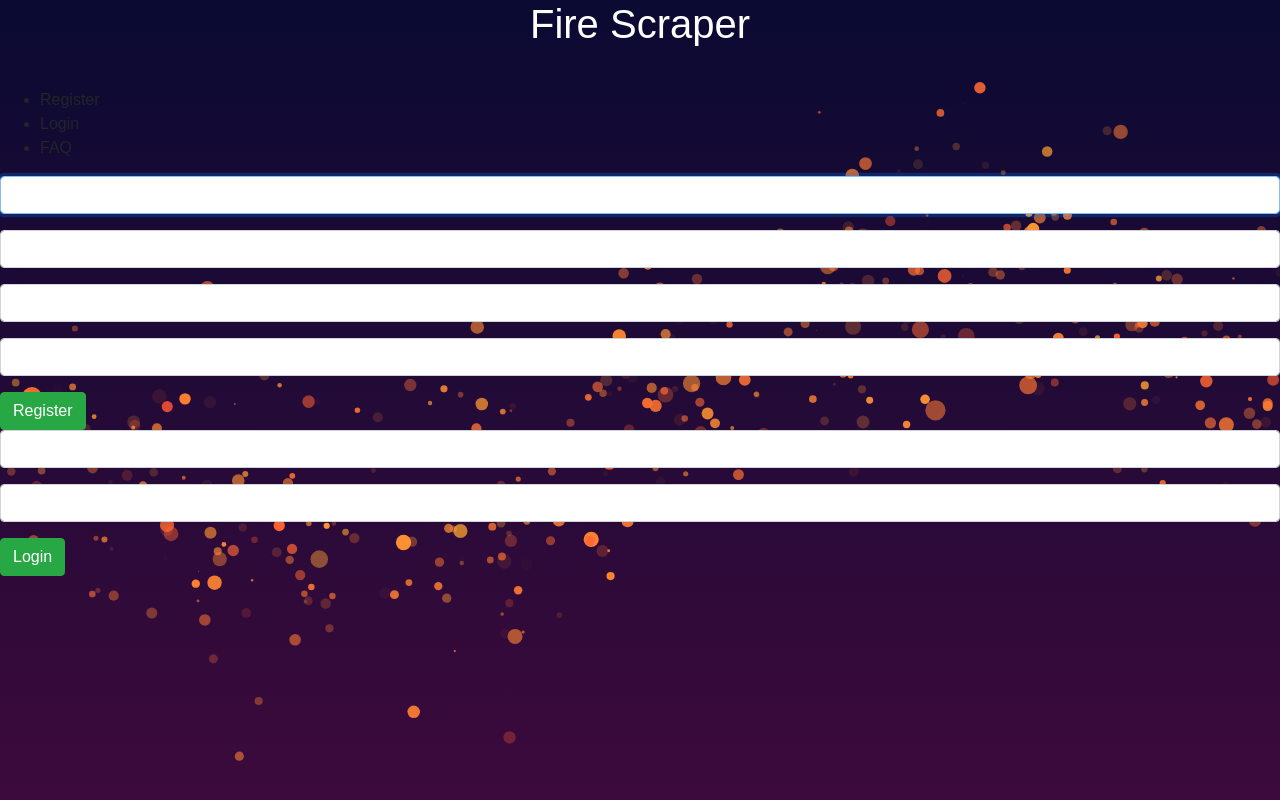
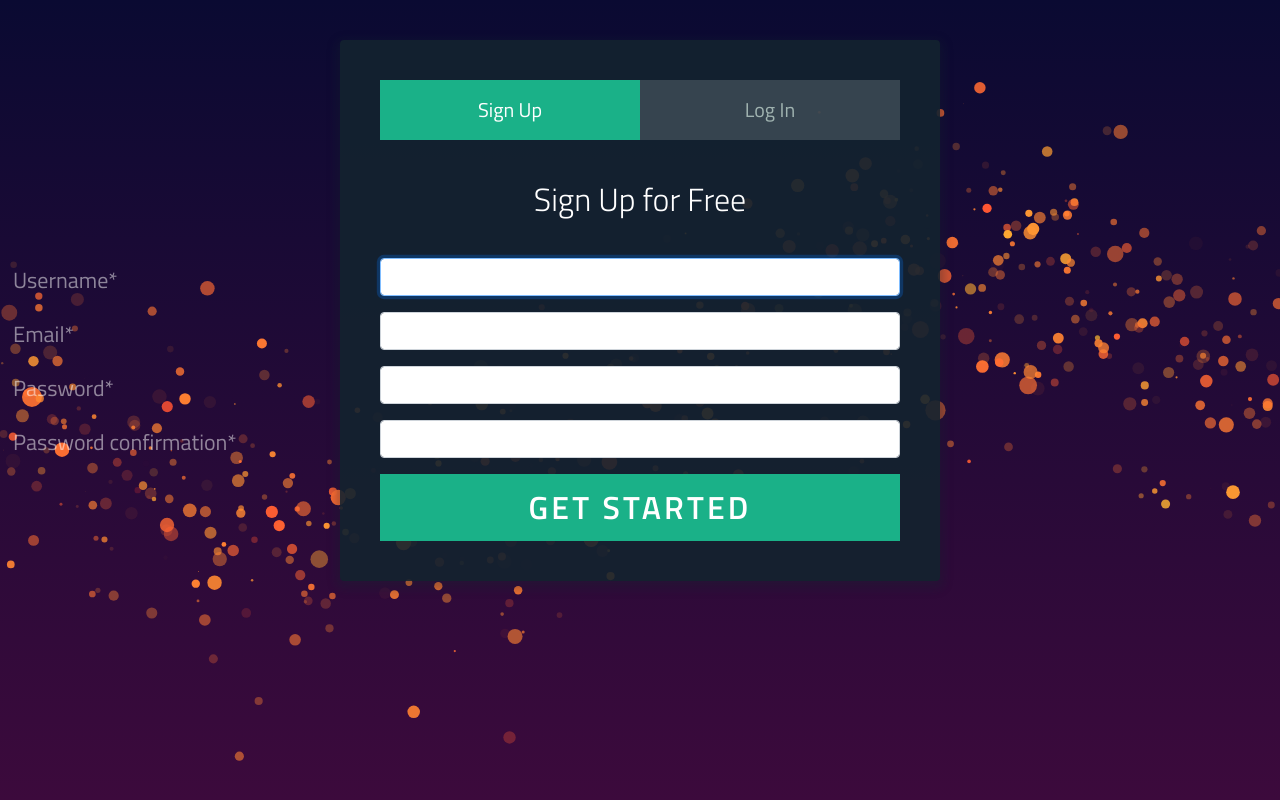
Before and after one commit to GavinAF/AmazonPriceScraper, a Django app: page / in a window 1280 px wide. Run offline with Django 3.2, Linux system fonts and the light colour scheme; some libraries are stand-ins or nearby versions.

Commit message:
Implemented register, login, logout & login required pages

```diff
--- a/online-version/main/templates/main/base.html
+++ b/online-version/main/templates/main/base.html
@@ -1,8 +1,21 @@
 <!DOCTYPE html>
 <html>
     <head>
+        {% load static %}
+        <title>{% block title%}Fire Scraper{% endblock %}</title>
 
-        <title>{% block title%}Fire Scraper{% endblock %}</title>
+
+
+
+        <link rel="apple-touch-icon" sizes="180x180" href="{% static 'icons/apple-touch-icon.png' %}">
+        <link rel="icon" type="image/png" sizes="32x32" href="{% static 'icons/favicon-32x32.png' %}">
+        <link rel="icon" type="image/png" sizes="16x16" href="{% static 'icons/favicon-16x16.png' %}">
+        <link rel="manifest" href="{% static 'icons/site.webmanifest' %}">
+        <link rel="mask-icon" href="{% static 'icons/safari-pinned-tab.svg' %}" color="#d55b5b">
+        <meta name="apple-mobile-web-app-title" content="Fire Scraper">
+        <meta name="application-name" content="Fire Scraper">
+        <meta name="msapplication-TileColor" content="#da532c">
+        <meta name="theme-color" content="#a21717">
 
 
 
--- a/online-version/main/templates/main/home.html
+++ b/online-version/main/templates/main/home.html
@@ -17,6 +17,7 @@
 <link rel="stylesheet" type="text/css" href="{% static 'css/home_particle.css' %}">
 
 <link href="https://fonts.googleapis.com/css?family=Lato:400,700&display=swap" rel="stylesheet">
+<link href='https://fonts.googleapis.com/css?family=Titillium+Web:400,300,600' rel='stylesheet' type='text/css'><link rel="stylesheet" href="https://cdnjs.cloudflare.com/ajax/libs/normalize/5.0.0/normalize.min.css">
 <link rel="stylesheet" href="{% static 'css/tabui.css' %}">
 
 {% load crispy_forms_tags %}
@@ -29,61 +30,46 @@
 <canvas id="particle-canvas"></canvas>
 <script  src="{% static 'js/particle_script.js' %}"></script>
 
-<div class="header">
-        <h1 class="header__title">Fire Scraper</h1>
-        <!--<div class="header__btns btns"><a class="header__btn btn" href="https://github.com/GavinAF/Fire-Scraper" title="Check on Github" target="_blanc">Check on Github</a></div>-->
-      </div>
+
+      <div class="form">
+
+        <ul class="tab-group">
+          <li class="tab active"><a href="#signup">Sign Up</a></li>
+          <li class="tab"><a href="#login">Log In</a></li>
+        </ul>
+
+        <div class="tab-content">
+          <div id="signup">
+            <h1>Sign Up for Free</h1>
+
+            <form id="register-form" action="{% url 'main:home' %}" method="POST" class="form-group">
+              {% csrf_token %}
+              {% crispy register_form %}
+              <!--<button type="submit" class="btn btn-success">Register</button>-->
+              <button form="register-form" name="register" type="submit" class="button button-block">Get Started</button>
+            </form>
+
+          </div>
+
+          <div id="login">
+            <h1>Welcome Back!</h1>
+
+            <form id="login-form" action="{% url 'main:home' %}" method="POST" class="form-group">
+              {% csrf_token %}
+              {% crispy login_form %}
+
+              <p class="forgot"><a href="#">Forgot Password?</a></p>
+              <button form="login-form" name="login" type="submit" class="button button-block">Log In</button>
+            </form>
+
+          </div>
+
+        </div><!-- tab-content -->
+
+  </div> <!-- /form -->
 
 
-
-      <div class="content">
-            <!--content title-->
-            <!--<h2 class="content__title">Click to any navigation link</h2>-->
-            <!--content inner-->
-            <div class="content__inner">
-              <!--tabs-->
-              <div class="tabs">
-                <!--tabs navigation-->
-                <div class="tabs__nav">
-                  <ul class="tabs__nav-list">
-                    <li class="tabs__nav-item js-active">Register</li>
-                    <li class="tabs__nav-item">Login</li>
-                    <li class="tabs__nav-item">FAQ</li>
-                  </ul>
-                </div>
-                <!--tabs panels-->
-                <div class="tabs__panels">
-                  <!--Register panel-->
-                  <div class="tabs__panel">
-                        <form name="register" method="POST" class="form-group">
-                                {% csrf_token %}
-                                {% crispy register_form %}
-                                <button type="submit" class="btn btn-success">Register</button>
-                        </form>
-                  </div>
-                  <!--End Register panel-->
-
-                  <!--Start Login panel-->
-                  <div class="tabs__panel">
-                      <form name="login" method="POST" class="form-group">
-                        {% csrf_token %}
-                        {% crispy login_form %}
-                        <button type="submit" class="btn btn-success">Login</button>
-                      </form>
-                  </div>
-                  <!--End Login panel-->
-
-                  <!--Start FAQ panel-->
-                  <div class="tabs__panel">
-
-
-
-                  </div>
-                </div>
-              </div>
-            </div>
-          </div>
-
-          <script  src="{% static 'js/tabui.js' %}"></script>
+  <script src='http://cdnjs.cloudflare.com/ajax/libs/jquery/2.1.3/jquery.min.js'></script>
+  <script  src="{% static 'js/tabui.js' %}"></script>
 
 {% endblock %}
--- a/online-version/main/urls.py
+++ b/online-version/main/urls.py
@@ -2,8 +2,11 @@ from django.urls import path
 
 from . import views
 
+app_name = "main"
+
 urlpatterns = [
 
 path("", views.home, name="home"),
+path("logout/", views.logout_view, name="logout")
 
 ]
--- a/online-version/main/views.py
+++ b/online-version/main/views.py
@@ -2,10 +2,16 @@ from django.shortcuts import render, redirect
 from django.http import HttpResponse
 from django.contrib.auth.forms import AuthenticationForm
 from .forms import RegisterForm
+from django.contrib.auth import login, logout
+from django.contrib.auth.decorators import login_required
 
 # Create your views here.
 
 def home(response):
+
+    if response.user.is_authenticated:
+        return redirect("dashboard:dashboard")
+
     if response.method == 'POST':
         if 'register' in response.POST:
             register_form = RegisterForm(response.POST, prefix='register')
@@ -16,8 +22,9 @@ def home(response):
         elif 'login' in response.POST:
             login_form = AuthenticationForm(data=response.POST, prefix='login')
             if login_form.is_valid():
-                login_form.save()
-                # login the user
+
+                user = login_form.get_user()
+                login(response, user)
 
                 return redirect("dashboard/")
             register_form = RegisterForm(prefix='register')
@@ -28,13 +35,8 @@ def home(response):
 
     return render(response, "main/home.html", {"login_form":login_form, "register_form":register_form})
 
-
-#def home(response):
- #   if response.method == "POST":
-  #      form = RegisterForm(response.POST)
-   #     if form.is_valid():
-    #        form.save()
-    #else:
-     #   form = RegisterForm()
-
-    #return render(response, "main/home.html", {"form":form})
+@login_required(login_url="/")
+def logout_view(response):
+    if response.method == "POST":
+        logout(response)
+        return redirect("main:home")
--- a/online-version/online/settings.py
+++ b/online-version/online/settings.py
@@ -42,7 +42,7 @@ INSTALLED_APPS = [
 
     # my own
     'main',
-    'register',
+    'dashboard',
 
 ]
 
--- a/online-version/online/urls.py
+++ b/online-version/online/urls.py
@@ -17,9 +17,10 @@ from django.contrib import admin
 from django.urls import path, include
 from . import views
 
+app_name = "online"
+
 urlpatterns = [
-    path('', include("main.urls")),
-    path('register/', views.register, name="register"),
-    #path('', include("django.contrib.auth.urls")),
-    path('admin/', admin.site.urls),
+    path("", include("main.urls")),
+    path("admin/", admin.site.urls),
+    path("dashboard/", include("dashboard.urls")),
 ]
```
Also changed, not shown: online-version/online/views.py (+2 -8 lines), online-version/db.sqlite3.
